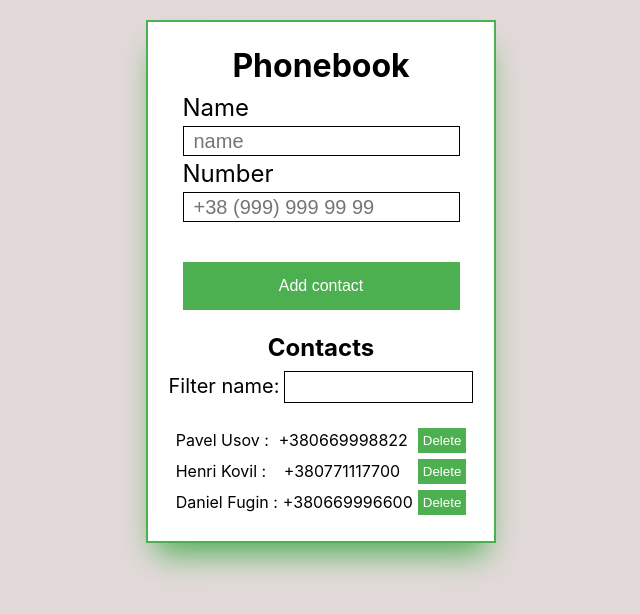
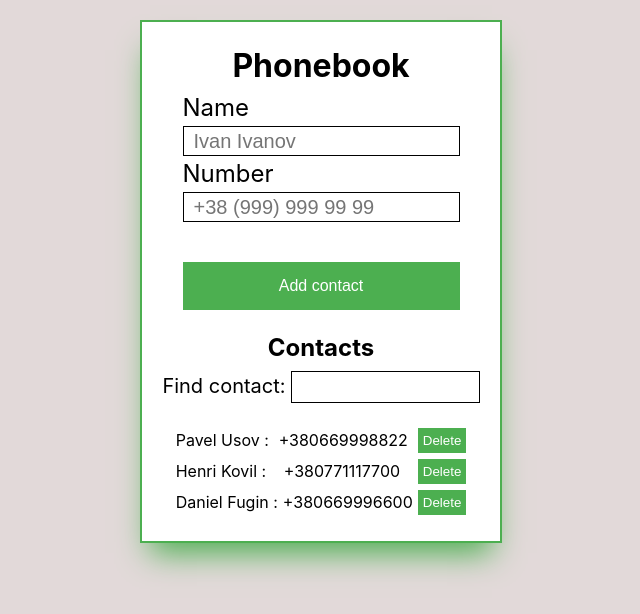
Before and after one commit to IvanProkh/goit-react-hw-04-phonebook, a React (Create React App) app: page / in a window 1280 px wide. Shown: the top 614 px of the page, without its empty margins (319-959 px from the left). Built offline with nearby package versions, Linux system fonts and the light colour scheme.

Commit message:
update and fix

```diff
--- a/src/components/App.jsx
+++ b/src/components/App.jsx
@@ -37,7 +37,7 @@ export const App = () => {
         name,
         number,
       };
-      setContacts(state => [newContact, ...state]);
+      setContacts(prevState => [newContact, ...prevState]);
     }
   };
 
@@ -55,18 +55,13 @@ export const App = () => {
     });
   };
 
-  const handleChangeFilter = e => {
-    console.log(e.currentTarget.value);
-    setFilter(e.currentTarget.value);
-  };
-
   return (
     <Wrapper>
       <h1>Phonebook</h1>
       <ContactForm onSubmit={addContact} />
 
       <h2>Contacts</h2>
-      <Filter filter={filter} onChange={handleChangeFilter} />
+      <Filter filter={filter} initialiseFilter={setFilter} />
       <ContactList items={currentContacts()} deleteContact={deleteContact} />
     </Wrapper>
   );
--- a/src/components/ContactForm/ContactForm.jsx
+++ b/src/components/ContactForm/ContactForm.jsx
@@ -15,14 +15,16 @@ const nameId = nanoid();
 const contactId = nanoid();
 
 export const ContactForm = ({ onSubmit }) => {
+  // const [name, setName] = useState('');
+  // const [number, setNumber] = useState('');
+
   const [state] = useState({
     name: '',
     number: '',
   });
 
   const handleSubmit = (values, { resetForm }) => {
-    console.log(values.name);
-    console.log(values.number);
+    console.log('values', values);
     resetForm();
     onSubmit(values.name, values.number);
   };
@@ -41,7 +43,7 @@ export const ContactForm = ({ onSubmit }) => {
           pattern="^[a-zA-Zа-яА-Я]+(([' -][a-zA-Zа-яА-Я ])?[a-zA-Zа-яА-Я]*)*$"
           title="Name may contain only letters, apostrophe, dash and spaces. For example Adrian, Jacob Mercer, Charles de Batz de Castelmore d'Artagnan"
           id={nameId}
-          placeholder="name"
+          placeholder="Ivan Ivanov"
           required
         />
         <Error name="name" component="div" />
@@ -73,56 +75,3 @@ ContactForm.propTypes = {
     })
   ),
 };
-
-// class ContactForm extends Component {
-//   state = {
-//     name: '',
-//     number: '',
-//   };
-
-//   handleSubmit = (values, { resetForm }) => {
-//     resetForm();
-//     this.props.onSubmit(values.name, values.number);
-//   };
-
-//   render() {
-//     const { state, handleSubmit } = this;
-//     return (
-//       <Formik
-//         initialValues={state}
-//         validationSchema={schema}
-//         onSubmit={handleSubmit}
-//       >
-//         <FormContact>
-//           <Label htmlFor="nameId">Name</Label>
-//           <Input
-//             type="text"
-//             name="name"
-//             pattern="^[a-zA-Zа-яА-Я]+(([' -][a-zA-Zа-яА-Я ])?[a-zA-Zа-яА-Я]*)*$"
-//             title="Name may contain only letters, apostrophe, dash and spaces. For example Adrian, Jacob Mercer, Charles de Batz de Castelmore d'Artagnan"
-//             id={nameId}
-//             placeholder="name"
-//             required
-//           />
-//           <Error name="name" component="div" />
-//           {/* <br /> */}
-//           <Label htmlFor="contactId">Number</Label>
-//           <Input
-//             type="tel"
-//             name="number"
-//             pattern="\+?\d{1,4}?[-.\s]?\(?\d{1,3}?\)?[-.\s]?\d{1,4}[-.\s]?\d{1,4}[-.\s]?\d{1,9}"
-//             title="Phone number must be digits and can contain spaces, dashes, parentheses and can start with +"
-//             id={contactId}
-//             placeholder="+38 (999) 999 99 99"
-//             required
-//           />
-//           <Error name="number" component="div" />
-//           {/* <br /> */}
-//           <Button type="submit">Add contact</Button>
-//         </FormContact>
-//       </Formik>
-//     );
-//   }
-// }
-
-// export default ContactForm;
--- a/src/components/ContactForm/ContactForm.styled.jsx
+++ b/src/components/ContactForm/ContactForm.styled.jsx
@@ -7,6 +7,7 @@ export const FormContact = styled(Form)`
 `;
 
 export const Label = styled.label`
+  display: flex;
   font-size: 24px;
 
   :last-child {
@@ -26,6 +27,8 @@ export const Error = styled(ErrorMessage)`
   color: red;
   text-align: center;
   font-weight: bold;
+
+  max-width: 255px;
 
   margin: 3px 0;
   height: 25px;
--- a/src/components/ContactList/ContactList.jsx
+++ b/src/components/ContactList/ContactList.jsx
@@ -17,8 +17,6 @@ export const ContactList = ({ items, deleteContact }) => {
   );
 };
 
-export default ContactList;
-
 ContactList.propTypes = {
   items: PropTypes.array.isRequired,
   deleteContact: PropTypes.func.isRequired,
--- a/src/components/Filter/Filter.jsx
+++ b/src/components/Filter/Filter.jsx
@@ -2,18 +2,20 @@ import PropTypes from 'prop-types';
 
 import { Form } from './Filter.styled';
 
-export const Filter = ({ filter, onChange }) => {
+export const Filter = ({ filter, initialiseFilter }) => {
   return (
     <Form>
-      <p>Filter name:</p>
-      <input type="text" value={filter} onChange={onChange} />
+      <p>Find contact:</p>
+      <input
+        type="text"
+        value={filter}
+        onChange={event => initialiseFilter(event.target.value)}
+      />
     </Form>
   );
 };
 
-// export default Filter;
-
 Filter.propTypes = {
   filter: PropTypes.string.isRequired,
-  onChange: PropTypes.func.isRequired,
+  initialiseFilter: PropTypes.func.isRequired,
 };
```
